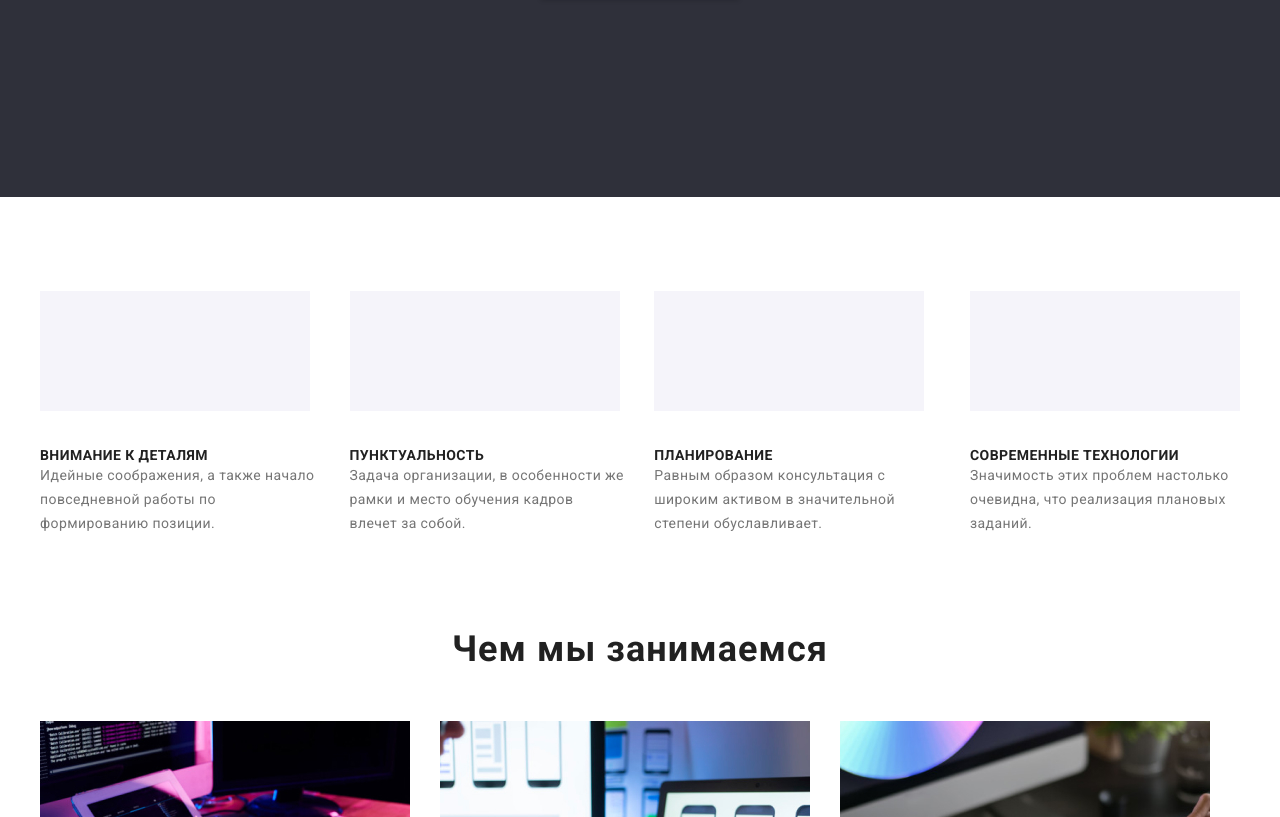
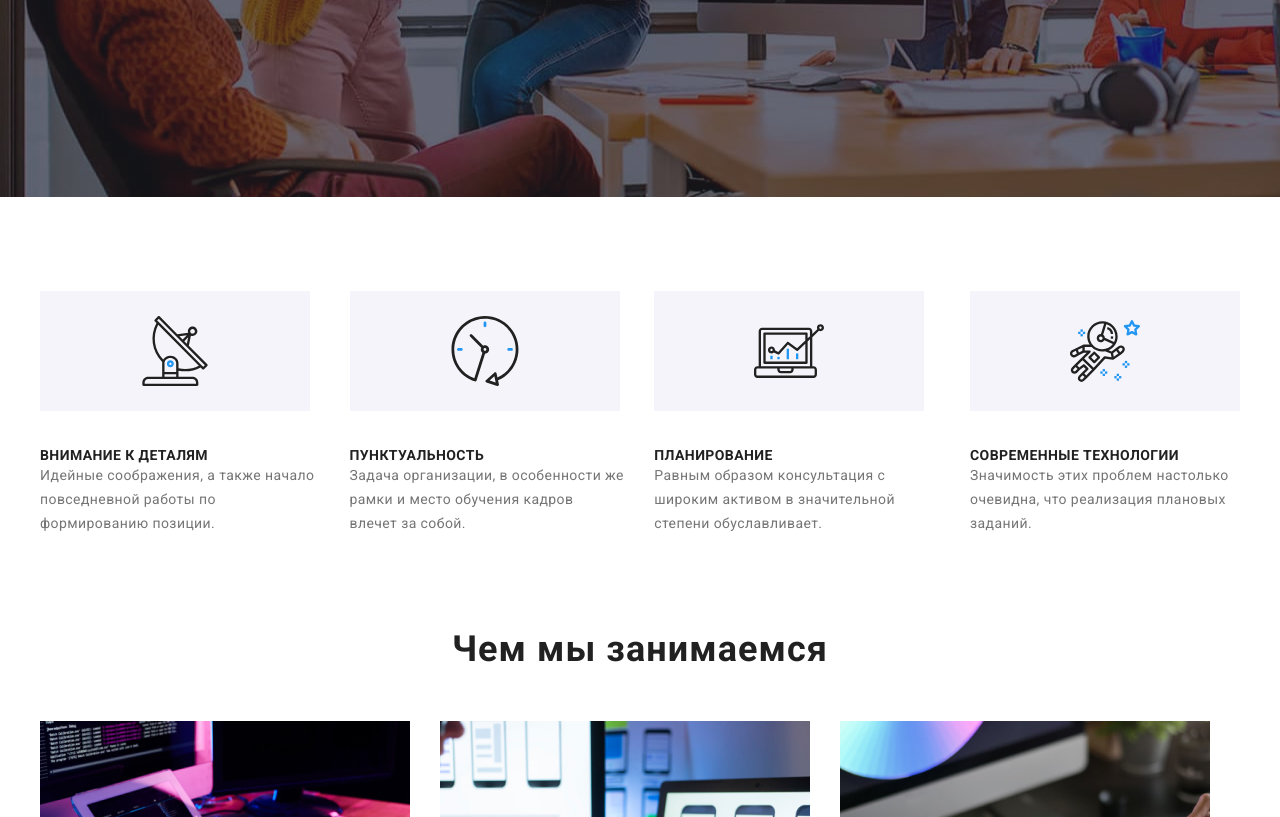
Before and after one commit to Molodoy23/goit-markup-hw-4, a plain HTML site: page index.html in a window 1280 px wide. Shown: the part 483-1300 px from the top of the page. Drawn offline with Linux system fonts and the light colour scheme; the site is published under a folder, as on GitHub Pages, so addresses that start at the root find nothing.

Commit message:
update icons

```diff
--- a/css/styles.css
+++ b/css/styles.css
@@ -94,7 +94,7 @@ main {
 
   background: var(--bg-hero-and-footer);
   background-image: linear-gradient(to right, rgba(47, 48, 58, 0.4), rgba(47, 48, 58, 0.4)),
-    url(/images/bg-hero.jpg);
+    url(../images/bg-hero.jpg);
   text-align: center;
 }
 .header-team {
@@ -157,16 +157,16 @@ main {
   background-position: center;
 }
 .advantage-items.icon-satellite::before {
-  background-image: url(/images/icons/icon-satellite.svg);
+  background-image: url(../images/icons/icon-satellite.svg);
 }
 .advantage-items.icon-watch::before {
-  background-image: url(/images/icons/icon-watch.svg);
+  background-image: url(../images/icons/icon-watch.svg);
 }
 .advantage-items.icon-graffic::before {
-  background-image: url(/images/icons/icon-graffic.svg);
+  background-image: url(../images/icons/icon-graffic.svg);
 }
 .advantage-items.icon-astronaut::before {
-  background-image: url(/images/icons/icon-astronaut.svg);
+  background-image: url(../images/icons/icon-astronaut.svg);
 }
 
 .advantage-items:not(:last-child) {
```
